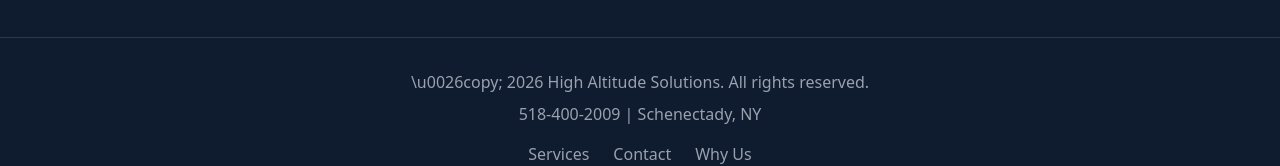
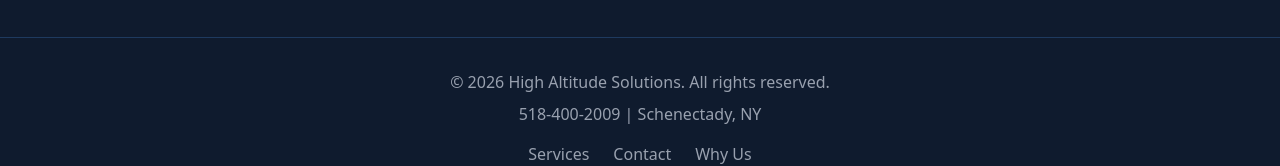
Before and after one commit to absoluteclaw310-arch/high-altitude-solutions, a Next.js app: page / in a window 1280 px wide. Shown: the part 1809-1975 px from the top of the page. Built offline with nearby package versions, Linux system fonts and the light colour scheme.

Commit message:
Fix copyright symbol in footer

```diff
--- a/src/app/contact/page.tsx
+++ b/src/app/contact/page.tsx
@@ -200,7 +200,7 @@
       </section>
 
       <footer className="py-8 px-4 border-t border-brand-blue text-center text-gray-400">
-        <p>\u0026copy; {new Date().getFullYear()} High Altitude Solutions. All rights reserved.</p>
+        <p>0026copy; {new Date().getFullYear()} High Altitude Solutions. All rights reserved.</p>
         <p className="mt-2">518-400-2009 | Schenectady, NY</p>
       </footer>
     </div>
--- a/src/app/page.tsx
+++ b/src/app/page.tsx
@@ -116,7 +116,7 @@
 
       {/* Footer */}
       <footer className="py-8 px-4 border-t border-brand-blue text-center text-gray-400">
-        <p>\u0026copy; {new Date().getFullYear()} High Altitude Solutions. All rights reserved.</p>
+        <p>&copy; {new Date().getFullYear()} High Altitude Solutions. All rights reserved.</p>
         <p className="mt-2">518-400-2009 | Schenectady, NY</p>
         <div className="flex justify-center gap-6 mt-4">
           <Link href="/services" className="hover:text-brand-sky">Services</Link>
--- a/src/app/services/page.tsx
+++ b/src/app/services/page.tsx
@@ -97,7 +97,7 @@
 
       {/* Footer */}
       <footer className="py-8 px-4 border-t border-brand-blue text-center text-gray-400">
-        <p>\u0026copy; {new Date().getFullYear()} High Altitude Solutions. All rights reserved.</p>
+        <p>0026copy; {new Date().getFullYear()} High Altitude Solutions. All rights reserved.</p>
         <p className="mt-2">518-400-2009 | Schenectady, NY</p>
       </footer>
     </div>
--- a/src/app/why-us/page.tsx
+++ b/src/app/why-us/page.tsx
@@ -74,7 +74,7 @@
       </section>
 
       <footer className="py-8 px-4 border-t border-brand-blue text-center text-gray-400">
-        <p>\u0026copy; {new Date().getFullYear()} High Altitude Solutions. All rights reserved.</p>
+        <p>0026copy; {new Date().getFullYear()} High Altitude Solutions. All rights reserved.</p>
         <p className="mt-2">518-400-2009 | Schenectady, NY</p>
       </footer>
     </div>
```
